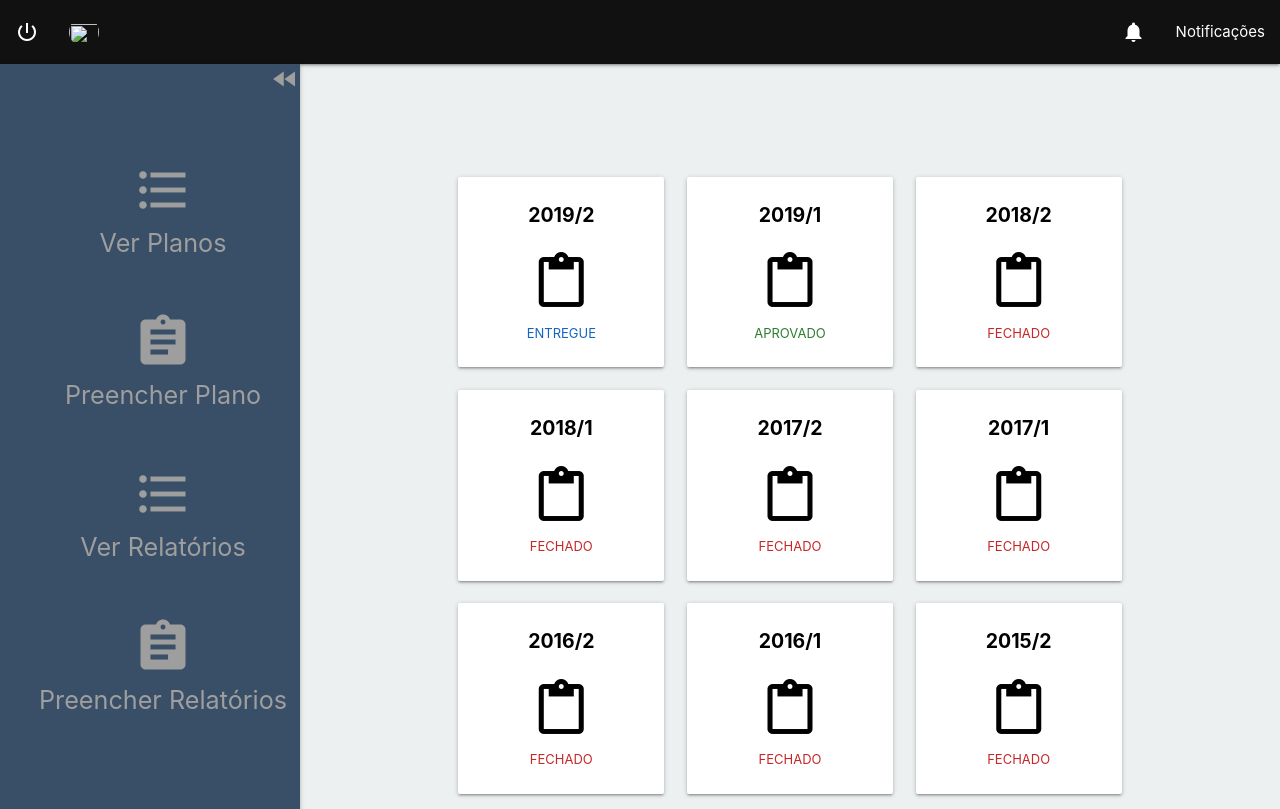
After one commit to luismsobotyk/pt, a Laravel app: page /meusPlanos in a window 1280 px wide. The commit adds this page. Run offline with Laravel 8, Linux system fonts and the light colour scheme; data that the repository does not hold is empty.

Commit message:
Criação do layout de ver os próprios planos. Adição de rota meusPlanos. Alteração de href em app.blade. Fixação da navbar.

```diff
--- /dev/null
+++ b/app/Http/Controllers/MainController.php
@@ -0,0 +1,12 @@
+<?php
+
+namespace App\Http\Controllers;
+
+use Illuminate\Http\Request;
+
+class MainController extends Controller
+{
+    public function listarPlanos(){
+        return view('meusPlanos');
+    }
+}
--- a/resources/views/layouts/app.blade.php
+++ b/resources/views/layouts/app.blade.php
@@ -58,7 +58,7 @@
 <body style="background-color: #ecf0f1;">
 
 <!-- Navbar -->
-<div class="wrapper">
+<div class="navbar-fixed">
     <nav>
         <div class="nav-wrapper" style="background-color: #111111;">
             <a href="#" data-target="mobile-demo" class="sidenav-trigger"><i class="material-icons">menu</i></a>
@@ -68,7 +68,7 @@
                                 class="material-icons">power_settings_new</i></a></li>
                 <li>{{ Auth::user()->name }}</li>
                 <li style="margin-left: 1rem;"><img class="circle responsive-img" src="{{Auth::user()->profile_photo}}"
-                                                    style="width: 2rem; height: 2rem; vertical-align:middle; text-align:center;">
+                                                    style="width: 2rem; height: 2rem; vertical-align:middle; text-align:center; margin-bottom: 2px;">
                 </li>
             </ul>
             <form id="logout-form" action="{{ route('logout') }}" method="POST"
@@ -93,7 +93,7 @@
             <div class="vertical-align-center">
             <li>
                 <div class="center">
-                    <a href="#!" class="grey-text">
+                    <a href="{{ route('meusPlanos') }}" class="grey-text">
                         <row><i class="medium material-icons grey-text">format_list_bulleted</i></row>
                         <p class="flow-text espacamento-li-sidenav">Ver Planos</p>
                     </a>
@@ -135,11 +135,11 @@
     <li style="text-align: center"><img class="circle responsive-img" src="{{Auth::user()->profile_photo}}"
                                         style="width: 2rem; height: 2rem; vertical-align:middle; text-align:center;"> {{ Auth::user()->name }}
     </li>
-    <li><a href="#">Ver Planos</a></li>
+    <li><a href="{{ route('meusPlanos') }}">Ver Planos</a></li>
     <li><a href="#">Preencher Plano</a></li>
     <li><a href="#">Ver Relatórios</a></li>
     <li><a href="#">Preencher Relatório</a></li>
-    <li><a href="#">Sair</a></li>
+    <li><a href="{{ route('logout') }}">Sair</a></li>
 </ul>
 
 
@@ -177,6 +177,14 @@
         }
     });
 
+    $(window).ready(function(){
+        if($('#slide-out').is(':hidden')){
+            $('#content').css('padding-left', '0');
+        }else{
+            $('#content').css('padding-left', '300px');
+        }
+    });
+
 </script>
 
 </body>
--- /dev/null
+++ b/resources/views/meusPlanos.blade.php
@@ -0,0 +1,169 @@
+@extends('layouts.app')
+
+@section('content')
+
+    <!-- Quando tiverem planos encontrados -->
+    <style>
+        .card p {
+            font-size: 1.3rem;
+            font-weight: bolder;
+        }
+
+        .card a {
+            color: black;
+        }
+    </style>
+
+    <div class="container" style="margin-top: 7rem;">
+
+        <div class="row">
+            <div class="col xl4 l4 m6 s12">
+                <a href="#!">
+                    <div class="card black-text">
+                        <div class="card-content">
+                            <p>2019/2</p>
+                            <br/>
+                            <i class="medium material-icons">content_paste</i>
+                            <br/>
+                            <div class="blue-text text-darken-3" style="font-size: 13px; margin-top: 5px;">ENTREGUE
+                            </div>
+                        </div>
+                    </div>
+                </a>
+            </div>
+
+            <div class="col xl4 l4 m6 s12">
+                <a href="#!">
+                    <div class="card black-text">
+                        <div class="card-content">
+                            <p>2019/1</p>
+                            <br/>
+                            <i class="medium material-icons">content_paste</i>
+                            <br/>
+                            <div class="green-text text-darken-3" style="font-size: 13px; margin-top: 5px;">APROVADO
+                            </div>
+                        </div>
+                    </div>
+                </a>
+            </div>
+
+            <div class="col xl4 l4 m6 s12">
+                <a href="#!">
+                    <div class="card black-text">
+                        <div class="card-content">
+                            <p>2018/2</p>
+                            <br/>
+                            <i class="medium material-icons">content_paste</i>
+                            <br/>
+                            <div class="red-text text-darken-3" style="font-size: 13px; margin-top: 5px;">FECHADO</div>
+                        </div>
+                    </div>
+                </a>
+            </div>
+
+            <div class="col xl4 l4 m6 s12">
+                <a href="#!">
+                    <div class="card black-text">
+                        <div class="card-content">
+                            <p>2018/1</p>
+                            <br/>
+                            <i class="medium material-icons">content_paste</i>
+                            <br/>
+                            <div class="red-text text-darken-3" style="font-size: 13px; margin-top: 5px;">FECHADO</div>
+                        </div>
+                    </div>
+                </a>
+            </div>
+
+            <div class="col xl4 l4 m6 s12">
+                <a href="#!">
+                    <div class="card black-text">
+                        <div class="card-content">
+                            <p>2017/2</p>
+                            <br/>
+                            <i class="medium material-icons">content_paste</i>
+                            <br/>
+                            <div class="red-text text-darken-3" style="font-size: 13px; margin-top: 5px;">FECHADO</div>
+                        </div>
+                    </div>
+                </a>
+            </div>
+
+            <div class="col xl4 l4 m6 s12">
+                <a href="#!">
+                    <div class="card black-text">
+                        <div class="card-content">
+                            <p>2017/1</p>
+                            <br/>
+                            <i class="medium material-icons">content_paste</i>
+                            <br/>
+                            <div class="red-text text-darken-3" style="font-size: 13px; margin-top: 5px;">FECHADO</div>
+                        </div>
+                    </div>
+                </a>
+            </div>
+
+            <div class="col xl4 l4 m6 s12">
+                <a href="#!">
+                    <div class="card black-text">
+                        <div class="card-content">
+                            <p>2016/2</p>
+                            <br/>
+                            <i class="medium material-icons">content_paste</i>
+                            <br/>
+                            <div class="red-text text-darken-3" style="font-size: 13px; margin-top: 5px;">FECHADO</div>
+                        </div>
+                    </div>
+                </a>
+            </div>
+
+            <div class="col xl4 l4 m6 s12">
+                <a href="#!">
+                    <div class="card black-text">
+                        <div class="card-content">
+                            <p>2016/1</p>
+                            <br/>
+                            <i class="medium material-icons">content_paste</i>
+                            <br/>
+                            <div class="red-text text-darken-3" style="font-size: 13px; margin-top: 5px;">FECHADO</div>
+                        </div>
+                    </div>
+                </a>
+            </div>
+
+            <div class="col xl4 l4 m6 s12">
+                <a href="#!">
+                    <div class="card black-text">
+                        <div class="card-content">
+                            <p>2015/2</p>
+                            <br/>
+                            <i class="medium material-icons">content_paste</i>
+                            <br/>
+                            <div class="red-text text-darken-3" style="font-size: 13px; margin-top: 5px;">FECHADO</div>
+                        </div>
+                    </div>
+                </a>
+            </div>
+
+        </div>
+
+    </div>
+
+
+        <!-- QUANDO NENHUM PLANO FOR ENCONTRADO -->
+
+        <!--div class="container" style="margin-top: 10rem;">
+            <div class="col s12">
+                <div class="card">
+                    <div class="card-content">
+                        <p><i>Nenhum plano encontrado.</i></p>
+                    </div>
+                </div>
+            </div>
+            <div class="right">
+                <i class="material-icons" style="display: inline-flex; vertical-align: top; margin-top: -1px;">help_outline</i>
+                Acha que tem algo errado? Clique <a href="#!">aqui</a>.
+            </div>
+        </div-->
+
+@endsection
--- a/routes/web.php
+++ b/routes/web.php
@@ -21,3 +21,5 @@ Route::get('/home', 'HomeController@index')->name('home');
 
 Route::get('auth/{provider}', 'Auth\LoginController@redirectToProvider');
 Route::get('auth/{provider}/callback', 'Auth\LoginController@handleProviderCallback');
+
+Route::get('/meusPlanos', 'MainController@listarPlanos')->name('meusPlanos');
```
Also changed, not shown: resources/views/home.blade.php (+16 -17 lines).
